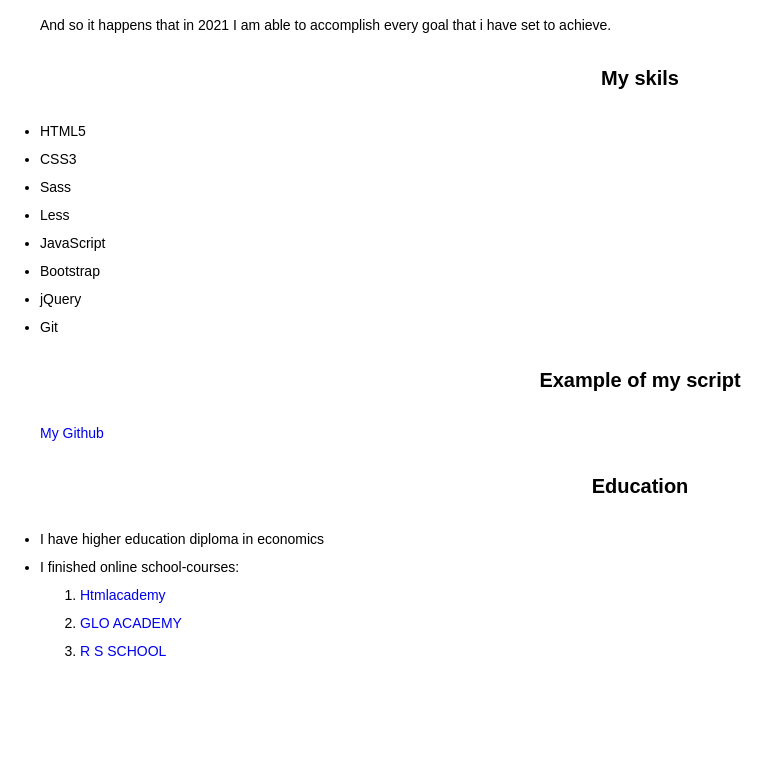
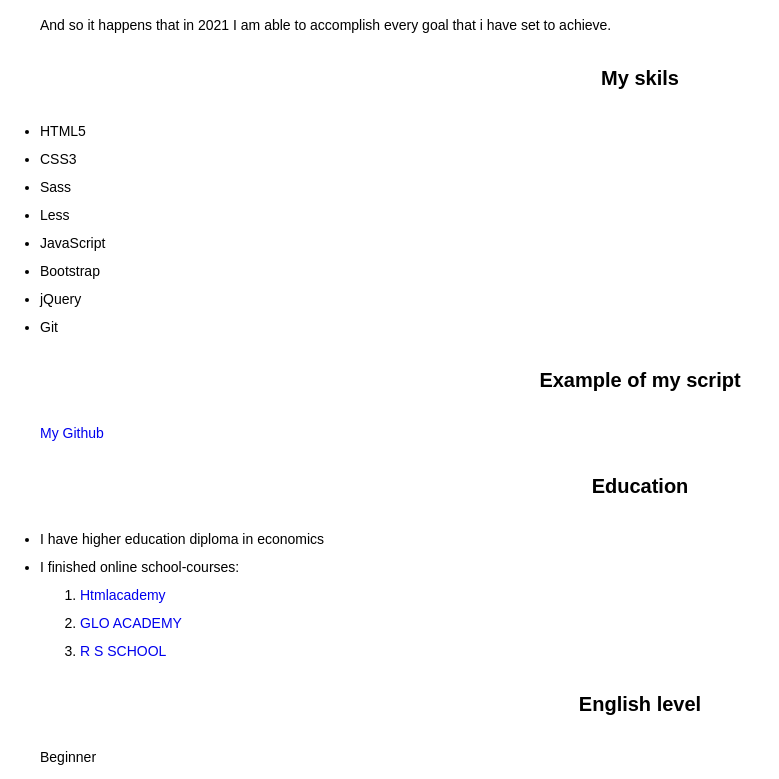
Before and after one commit to UncleScrooge2012/rsschool-cv, a plain HTML site: page index.html in a window 1280 px wide. Shown: the part 852-1631 px from the top of the page, without its empty margins (0-779 px from the left). Before the commit the page ends 1525 px from the top, so only its background shows below. Drawn offline with Linux system fonts and the light colour scheme.

Commit message:
feat: add section english

```diff
--- a/index.html
+++ b/index.html
@@ -179,6 +179,17 @@
             </div>
 
         </section>
+        <section class="english">
+            <div class="container">
+                <h3 class="english__titel titel">
+                    English level
+                </h3>
+                <span  class="english__text">
+                    Beginner
+                </span>
+            </div>
+
+        </section>
     </main>
 
 </body>
```
